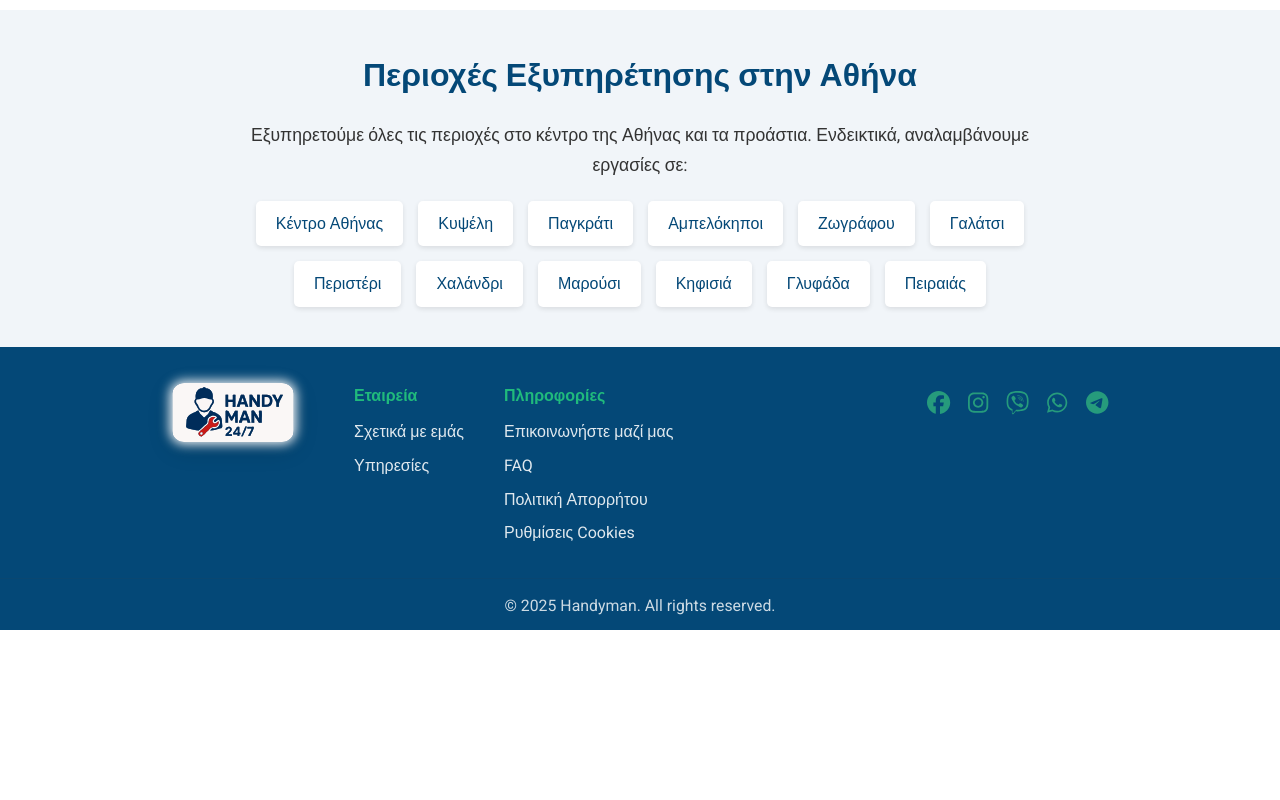
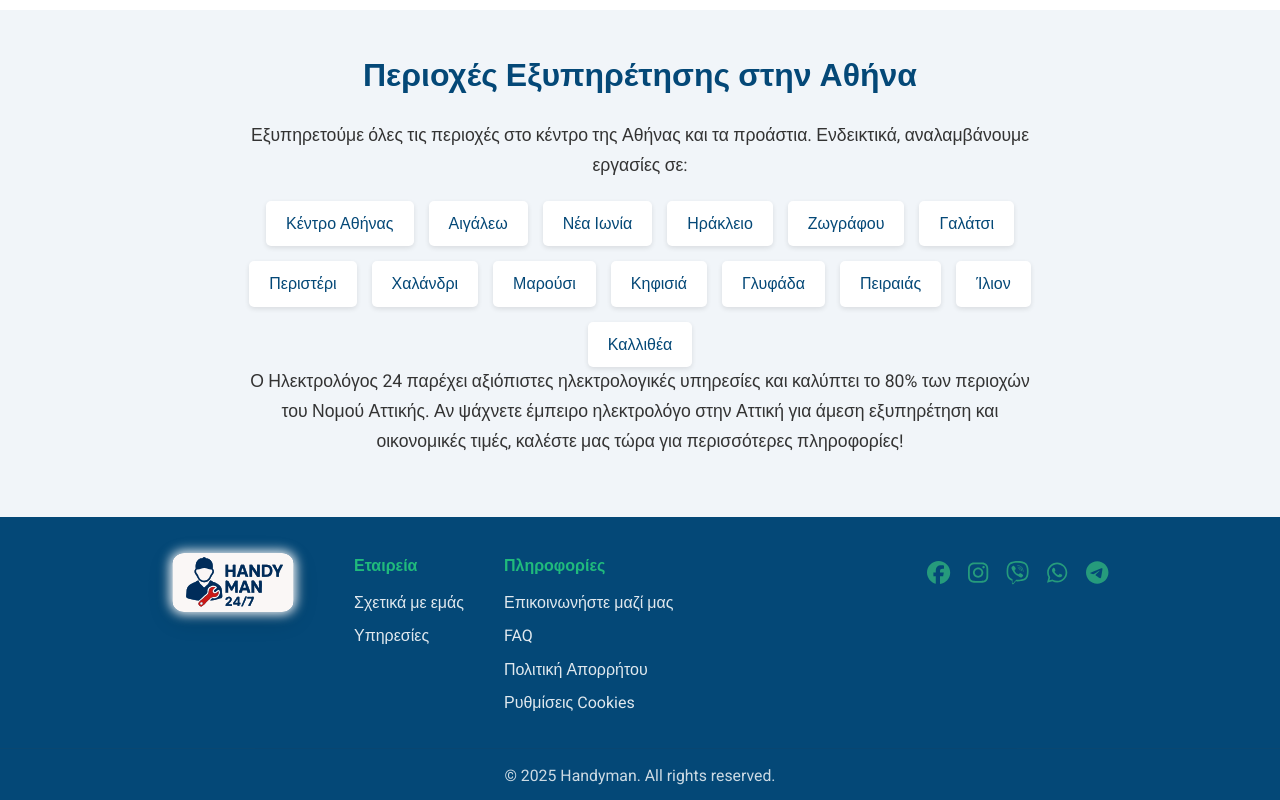
Before and after one commit to Nissmoline/handyman, a Vue app: page / in a window 1280 px wide. Shown: the part 2111-2911 px from the top of the page. Before the commit the page ends 2741 px from the top, so only its background shows below. Built offline with nearby package versions, Linux system fonts and the light colour scheme.

Commit message:
locations update, new <p> after locations

```diff
--- a/public/App.vue
+++ b/public/App.vue
@@ -23,7 +23,7 @@ provide('openAppointmentPopup', openPopup)
 // --- SEO Meta Tags Management ---
 const route = useRoute();
 
-const defaultTitle = 'Ηλεκτρολόγος & Υδραυλικός 24/7 Αθήνα – Handyman24';
+const defaultTitle = 'Ηλεκτρολόγος 24/7 Αθήνα – Handyman24';
 const defaultDescription = '24ωρες ηλεκτρολογικές & υδραυλικές υπηρεσίες σε Αθήνα-Πειραιά. Πιστοποιημένοι τεχνικοί για βλάβες, εγκαταστάσεις, επισκευές.';
 const defaultOgImage = 'https://handyman24.gr/assets/logoico.svg';
 
--- a/public/components/ServicedAreas.vue
+++ b/public/components/ServicedAreas.vue
@@ -4,9 +4,9 @@
     <p>Εξυπηρετούμε όλες τις περιοχές στο κέντρο της Αθήνας και τα προάστια. Ενδεικτικά, αναλαμβάνουμε εργασίες σε:</p>
     <ul class="areas-list">
       <li>Κέντρο Αθήνας</li>
-      <li>Κυψέλη</li>
-      <li>Παγκράτι</li>
-      <li>Αμπελόκηποι</li>
+      <li>Αιγάλεω</li>
+      <li>Νέα Ιωνία</li>
+      <li>Ηράκλειο</li>
       <li>Ζωγράφου</li>
       <li>Γαλάτσι</li>
       <li>Περιστέρι</li>
@@ -15,10 +15,12 @@
       <li>Κηφισιά</li>
       <li>Γλυφάδα</li>
       <li>Πειραιάς</li>
+      <li>Ίλιον</li>
+      <li>Καλλιθέα</li>
     </ul>
+    <p>Ο Ηλεκτρολόγος 24 παρέχει αξιόπιστες ηλεκτρολογικές υπηρεσίες και καλύπτει το 80% των περιοχών του Νομού Αττικής. Αν ψάχνετε έμπειρο ηλεκτρολόγο στην Αττική για άμεση εξυπηρέτηση και οικονομικές τιμές, καλέστε μας τώρα για περισσότερες πληροφορίες!</p>
   </div>
 </template>
-
 <script setup>
 </script>
 
```
